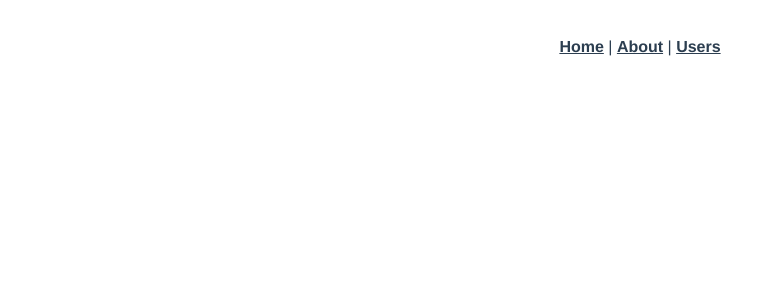
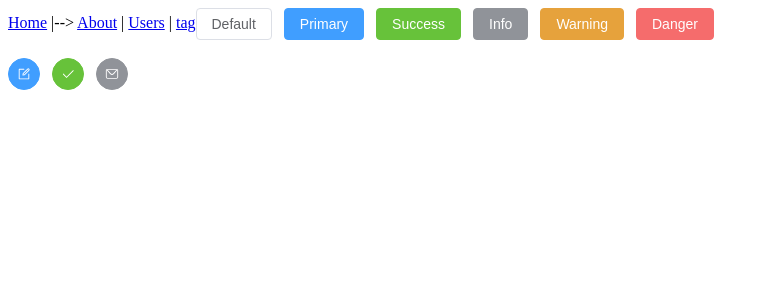
Before and after one commit to keys57/vue-bookmanage, a Vue app: page /button in a window 1280 px wide. Before the commit this address led to /login. Shown: the top 300 px of the page, without its empty margins (0-775 px from the left). Built offline with nearby package versions, Linux system fonts and the light colour scheme.

Commit message:
element-plus

```diff
--- a/package.json
+++ b/package.json
@@ -10,6 +10,7 @@
   "dependencies": {
     "axios": "^1.2.2",
     "core-js": "^3.8.3",
+    "element-plus": "^2.2.28",
     "vue": "^3.2.13",
     "vue-router": "^4.0.3"
   },
--- a/src/App.vue
+++ b/src/App.vue
@@ -1,31 +1,17 @@
 <template>
-  <nav>
-    <router-link to="/">Home</router-link> |
-    <router-link to="/about">About</router-link> |
-    <router-link to="/user">Users</router-link>
-  </nav>
-  <router-view/>
+ <!-- <nav>-->
+   <router-link to="/">Home</router-link> |-->
+   <router-link to="/about">About</router-link> |
+   <router-link to="/user">Users</router-link> |
+   <router-link to="/tag">tag</router-link>
+<!--  </nav> -->
+<!--  <router-view/>-->
+  <router-view></router-view>
 </template>
 
 <style>
-#app {
-  font-family: Avenir, Helvetica, Arial, sans-serif;
-  -webkit-font-smoothing: antialiased;
-  -moz-osx-font-smoothing: grayscale;
-  text-align: center;
-  color: #2c3e50;
-}
-
-nav {
-  padding: 30px;
-}
-
-nav a {
-  font-weight: bold;
-  color: #2c3e50;
-}
-
-nav a.router-link-exact-active {
-  color: #42b983;
-}
+  .html,body{
+    width: 100%;
+    height: 100%;
+  }
 </style>
--- a/src/main.js
+++ b/src/main.js
@@ -1,16 +1,22 @@
- import { createApp } from 'vue'
+import { createApp } from 'vue'
 import App from './App.vue'
 import router from './router'
 //import axios from "axios"
 import http from './api/http'
+//导入ElementPlus
+import ElementPlus from 'element-plus'
+import 'element-plus/dist/index.css'
+//导入element图标
+import * as ELIcons from '@element-plus/icons-vue'
  const app = createApp(App)
-
-
-
+app.use(ElementPlus)
  //全局默认配置
  // axios.defaults.baseURL = 'http://localhost:8000'
  // axios.defaults.timeout = 5000
-
+//将element-plus引用到app实例中
+for (let iconName in ELIcons){
+    app.component(iconName, ELIcons[iconName])
+}
  //注册
  app.config.globalProperties.$http=http
 
--- a/src/router/index.js
+++ b/src/router/index.js
@@ -20,6 +20,16 @@ const routes = [
     path: '/user', //访问路径
     name:'user', //路由名称
     component: UserPage //引用组件
+  },
+  {
+    path: '/tag', //访问路径
+    name:'tag', //路由名称
+    component: () => import('../views/tag.vue') //引用组件
+  },
+  {
+    path: '/button', //访问路径
+    name:'button', //路由名称
+    component: () => import('../views/button.vue') //引用组件
   }
 ]
 
@@ -36,7 +46,7 @@ router.beforeEach((to, from,next)=>{
   if (to.path == '/login'){
     return next();//如果访问登陆页面，正常跳转，因为登陆页面不需要认证
   }
-  const token='' //模拟从本地session获取
+  const token='666' //模拟从本地session获取
   if (token){
     next(); //如果有token,正常跳转访问
   }else {
--- /dev/null
+++ b/src/views/button.vue
@@ -0,0 +1,12 @@
+<template>
+    <el-button>Default</el-button>
+    <el-button type="primary">Primary</el-button>
+    <el-button type="success">Success</el-button>
+    <el-button type="info">Info</el-button>
+    <el-button type="warning">Warning</el-button>
+    <el-button type="danger">Danger</el-button>
+    <br><br>
+    <el-button type="primary" icon="Edit" circle />
+    <el-button type="success" icon="Check" circle />
+    <el-button type="info" icon="Message" circle />
+</template>
--- /dev/null
+++ b/src/views/tag.vue
@@ -0,0 +1,11 @@
+<template>
+  <el-tag>Tag 1</el-tag>
+  <el-tag class="ml-2" type="success">Tag 2</el-tag>
+  <el-tag class="ml-2" type="info">Tag 3</el-tag>
+  <el-tag class="ml-2" type="warning">Tag 4</el-tag>
+  <el-tag class="ml-2" type="danger">Tag 5</el-tag>
+</template>
+
+<style>
+
+</style>
--- a/vue.config.js
+++ b/vue.config.js
@@ -1,6 +1,6 @@
 const { defineConfig } = require('@vue/cli-service')
 module.exports = defineConfig({
-
+    lintOnSave:false
 })
 // module.exports = {
 //   transpileDependencies: true,
```
Also changed, not shown: 1 other file (tests, documents, lock files or other folders).
